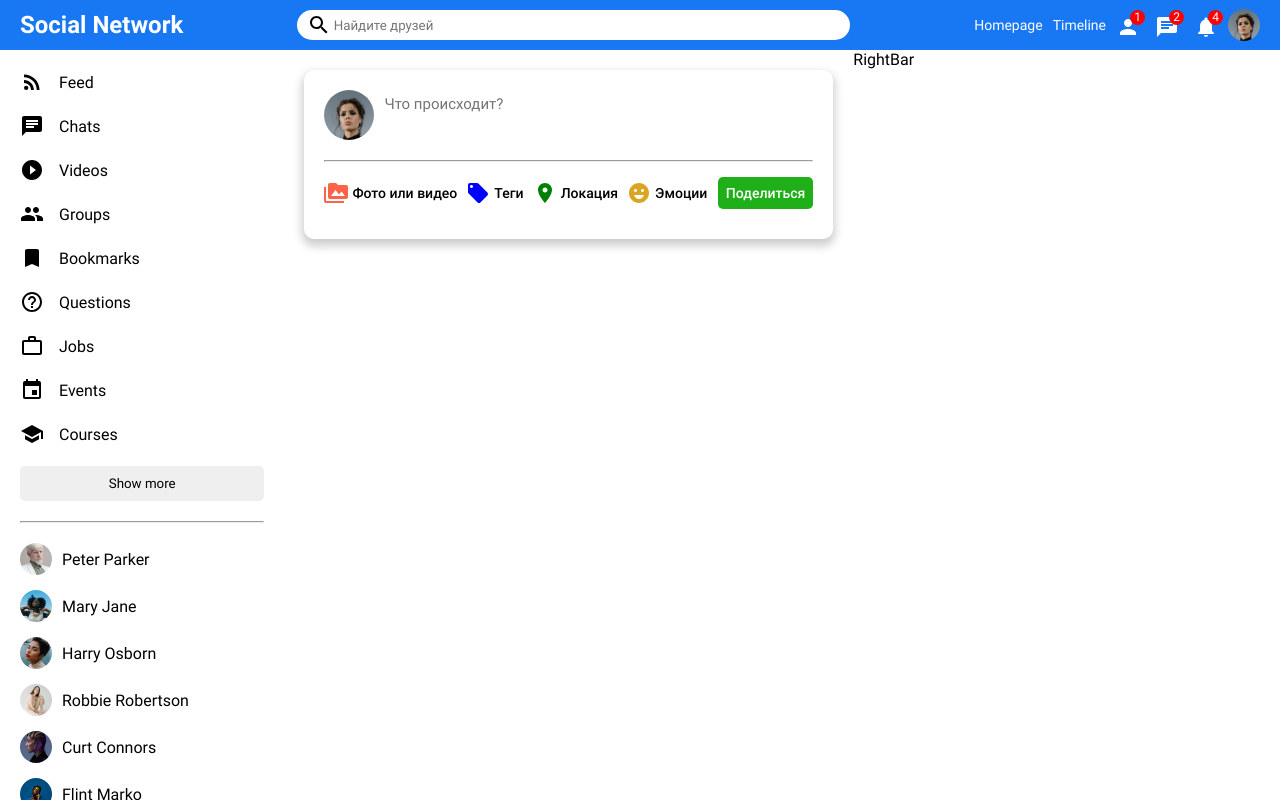
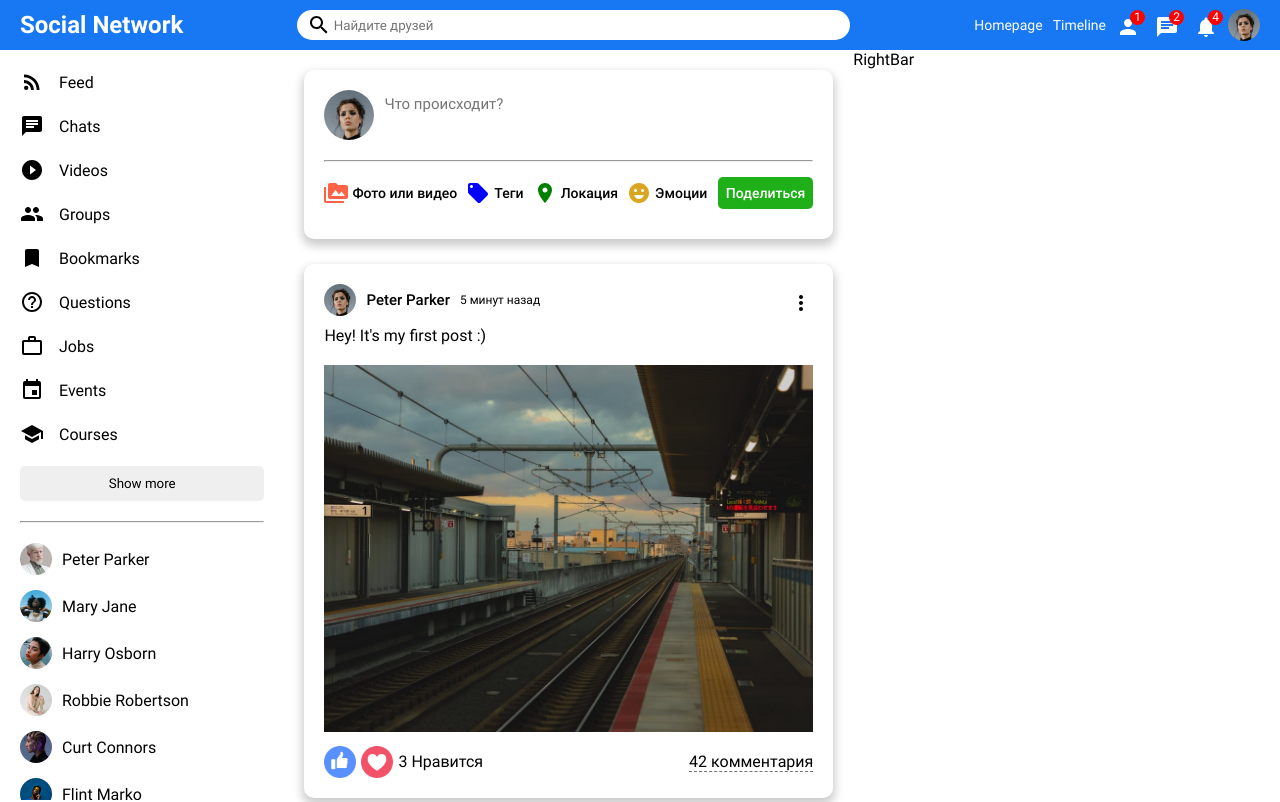
Before and after one commit to famovkin/mern-social-network, a React (Create React App) app in the folder react-social/: page / in a window 1280 px wide. Shown: the top 802 px of the page. Built offline with nearby package versions, Linux system fonts and the light colour scheme.

Commit message:
feat: сверстать post

```diff
--- a/react-social/src/components/Feed.jsx
+++ b/react-social/src/components/Feed.jsx
@@ -1,11 +1,13 @@
 import React from "react";
-import Share from "./Share";
+import { Share, Post } from "../components";
 
 function Feed() {
   return (
     <div className="feed">
       <div className="feed__wrapper">
         <Share />
+        <Post />
+        <Post />
       </div>
     </div>
   );
--- /dev/null
+++ b/react-social/src/components/Post.jsx
@@ -0,0 +1,39 @@
+import React from "react";
+import { MoreVert } from "@mui/icons-material";
+
+function Post() {
+  return (
+    <div className="post feed__post">
+      <div className="post__wrapper">
+        <div className="post__header">
+          <div className="post__info">
+            <img
+              className="avatar post__avatar"
+              src="/assets/person/1.jpeg"
+              alt="avatar"
+            />
+            <span className="post__username">Peter Parker</span>
+            <span className="post__date">5 минут назад</span>
+          </div>
+          <div className="post__options">
+            <MoreVert />
+          </div>
+        </div>
+        <div className="post__body">
+          <p>Hey! It's my first post :)</p>
+          <img src="/assets/post/1.jpeg" alt="post" />
+        </div>
+        <div className="post__footer">
+          <div className="post__likes">
+            <img src="/assets/like.png" alt="Палец вверх" />
+            <img src="/assets/heart.png" alt="Сердце" />
+            <span>3 Нравится</span>
+          </div>
+          <span className="post__comments">42 комментария</span>
+        </div>
+      </div>
+    </div>
+  );
+}
+
+export default Post;
--- a/react-social/src/components/Share.jsx
+++ b/react-social/src/components/Share.jsx
@@ -8,7 +8,7 @@ import {
 
 function Share() {
   return (
-    <div className="share">
+    <div className="share feed__share">
       <div className="share__wrapper">
         <div className="share__input">
           <img
--- a/react-social/src/components/index.js
+++ b/react-social/src/components/index.js
@@ -2,10 +2,14 @@ import Feed from './Feed';
 import RightBar from './RightBar';
 import SideBar from './SideBar';
 import TopBar from './TopBar';
+import Share from './Share';
+import Post from './Post';
 
 export {
   Feed,
   RightBar,
   SideBar,
   TopBar,
+  Share,
+  Post,
 }
--- a/react-social/src/scss/_mixins.scss
+++ b/react-social/src/scss/_mixins.scss
@@ -12,3 +12,11 @@
   display: flex;
   align-items: center;
 }
+
+@mixin block-in-feed {
+  width: 100%;
+  border-radius: 10px;
+  -webkit-box-shadow: 0px 5px 10px 2px rgba(0, 0, 0, 0.2);
+  -moz-box-shadow: 0px 5px 10px 2px rgba(0, 0, 0, 0.2);
+  box-shadow: 0px 5px 10px 2px rgba(0, 0, 0, 0.2);
+}
--- a/react-social/src/scss/_variables.scss
+++ b/react-social/src/scss/_variables.scss
@@ -3,5 +3,6 @@ $white: #fff;
 $red: #ff0000;
 $green: #3dcb38;
 $green-dark: #1eaf19;
+$gray: #727272;
 
 $duration: 0.15s
--- a/react-social/src/scss/components/_all.scss
+++ b/react-social/src/scss/components/_all.scss
@@ -3,3 +3,4 @@
 @import './rightBar';
 @import './sideBar';
 @import './share';
+@import './post';
--- a/react-social/src/scss/components/_feed.scss
+++ b/react-social/src/scss/components/_feed.scss
@@ -4,4 +4,9 @@
   &__wrapper {
     padding: 20px;
   }
+
+  &__share,
+  &__post {
+    margin-bottom: 25px;
+  }
 }
--- /dev/null
+++ b/react-social/src/scss/components/_post.scss
@@ -0,0 +1,81 @@
+@import "../mixins.scss";
+@import "../variables.scss";
+
+.post {
+  @include block-in-feed();
+
+  &__wrapper {
+    padding: 20px;
+  }
+
+  &__header {
+    @include display-flex();
+    justify-content: space-between;
+
+    .post__info {
+      @include display-flex();
+      gap: 10px;
+      margin-bottom: 10px;
+
+      .post__username {
+        font-size: 15px;
+        font-weight: 500;
+      }
+
+      .post__date {
+        font-size: 12px;
+      }
+    }
+  }
+
+  &__avatar {
+    width: 32px;
+    height: 32px;
+  }
+
+  &__body {
+    margin-bottom: 10px;
+
+    p {
+      margin-bottom: 20px;
+    }
+    img {
+      width: 100%;
+      max-height: 500px;
+      object-fit: contain;
+    }
+  }
+
+  &__footer {
+    @include display-flex();
+    justify-content: space-between;
+
+    .post__likes {
+      @include display-flex();
+      gap: 5px;
+
+      img {
+        width: 32px;
+        height: 32px;
+        cursor: pointer;
+        transition: all $duration ease-in-out;
+      }
+
+      img:hover {
+        transform: translateY(-5px);
+      }
+
+      img:active {
+        transform: scale(0.9);
+      }
+    }
+
+    .span {
+      font-size: 15px;
+    }
+
+    .post__comments {
+      border-bottom: 1px dashed $gray;
+    }
+  }
+}
--- a/react-social/src/scss/components/_share.scss
+++ b/react-social/src/scss/components/_share.scss
@@ -1,11 +1,7 @@
 @import "../mixins";
 
 .share {
-  width: 100%;
-  border-radius: 10px;
-  -webkit-box-shadow: 0px 5px 10px 2px rgba(0, 0, 0, 0.2);
-  -moz-box-shadow: 0px 5px 10px 2px rgba(0, 0, 0, 0.2);
-  box-shadow: 0px 5px 10px 2px rgba(0, 0, 0, 0.2);
+  @include block-in-feed();
 
   &__wrapper {
     padding: 20px 20px 30px;
--- a/react-social/src/scss/components/_sideBar.scss
+++ b/react-social/src/scss/components/_sideBar.scss
@@ -4,6 +4,8 @@
   flex: 2;
   height: calc(100vh - 50px);
   overflow-y: auto;
+  position: sticky;
+  top: 50px;
 
   &__wrapper {
     padding: 20px;
@@ -60,14 +62,14 @@
       @include noselect();
     }
   }
-}
 
-::-webkit-scrollbar {
+  &::-webkit-scrollbar {
     width: 5px;
   }
-::-webkit-scrollbar-track {
+  &::-webkit-scrollbar-track {
     background-color: #f1f1f1;
   }
-::-webkit-scrollbar-thumb {
+  &::-webkit-scrollbar-thumb {
     background-color: #c2c2c2;
   }
+}
```
Lines whose indentation alone changed are shown as unchanged.
